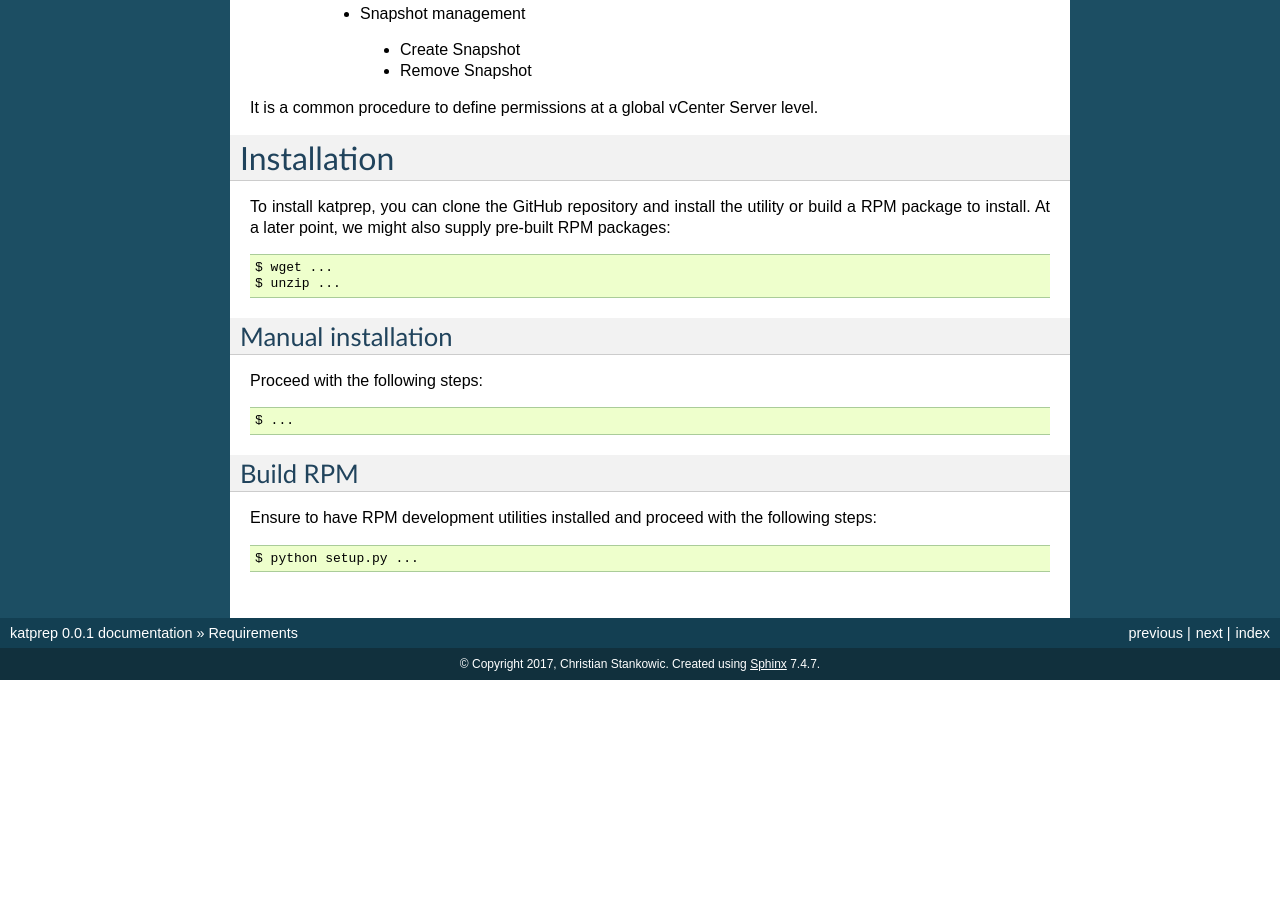
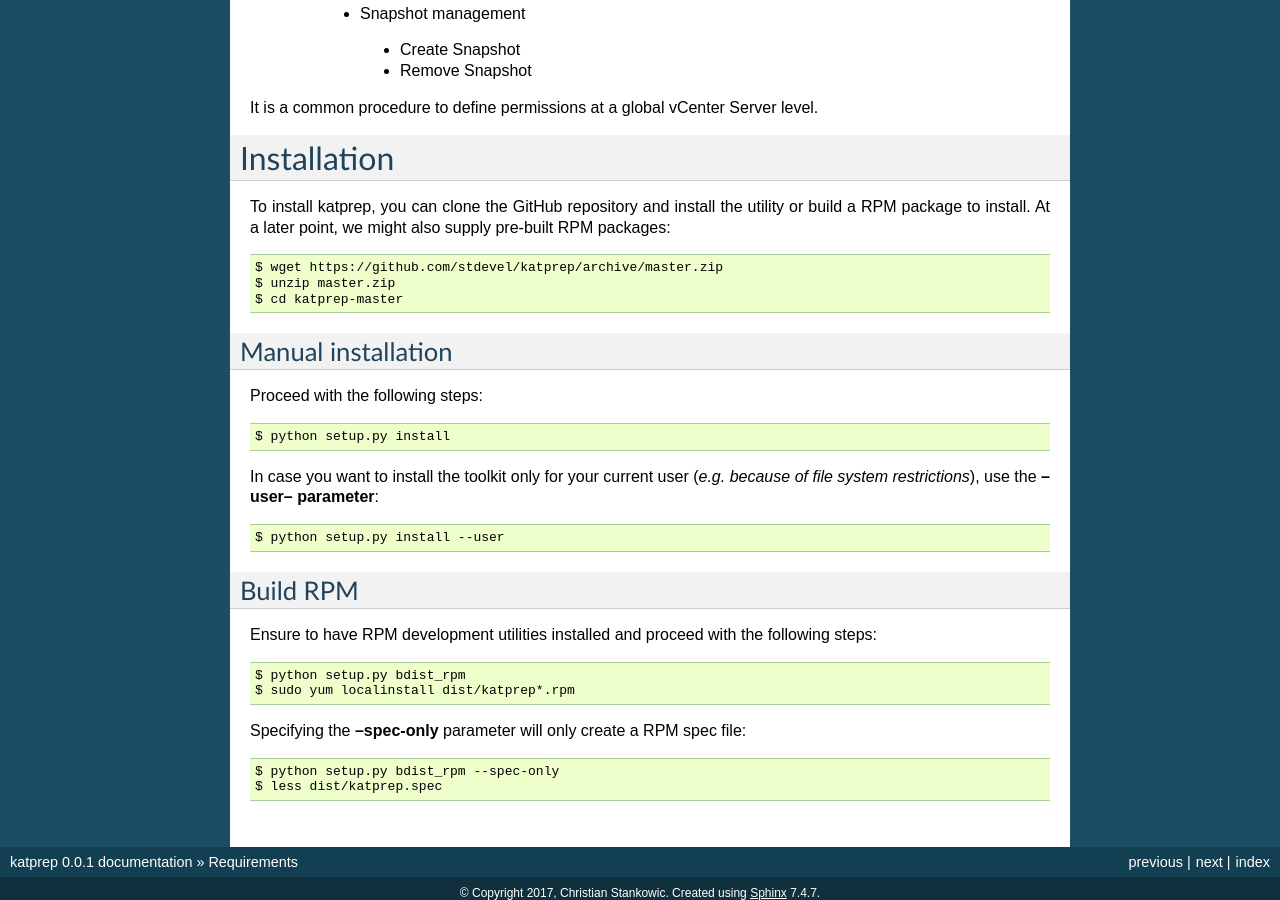
Before and after one commit to stdevel/katprep, a Sphinx documentation site: the page built from doc/source/installation.rst, in a window 1280 px wide and 900 px high, scrolled down 1686 px. Built offline with Sphinx 7.4.7, drawn with Linux system fonts in a browser that asks for light colours; before the commit the page ends 2366 px from its top, so only the background shows below that.

Commit message:
Added basic documentation (see issues #12 and #17)

```diff
--- a/doc/source/installation.rst
+++ b/doc/source/installation.rst
@@ -82,19 +82,30 @@ Installation
 ============
 To install katprep, you can clone the GitHub repository and install the utility or build a RPM package to install. At a later point, we might also supply pre-built RPM packages::
 
-   $ wget ...
-   $ unzip ...
+   $ wget https://github.com/stdevel/katprep/archive/master.zip
+   $ unzip master.zip
+   $ cd katprep-master
 
 -------------------
 Manual installation
 -------------------
 Proceed with the following steps::
 
-   $ ...
+   $ python setup.py install
+
+In case you want to install the toolkit only for your current user (*e.g. because of file system restrictions*), use the **--user-- parameter**::
+
+   $ python setup.py install --user
 
 ---------
 Build RPM
 ---------
 Ensure to have RPM development utilities installed and proceed with the following steps::
 
-   $ python setup.py ...
+   $ python setup.py bdist_rpm
+   $ sudo yum localinstall dist/katprep*.rpm
+
+Specifying the **--spec-only** parameter will only create a RPM spec file::
+
+   $ python setup.py bdist_rpm --spec-only
+   $ less dist/katprep.spec
--- a/doc/source/reports.rst
+++ b/doc/source/reports.rst
@@ -1,2 +1,4 @@
 Customizing
 ===========
+
+...
```
